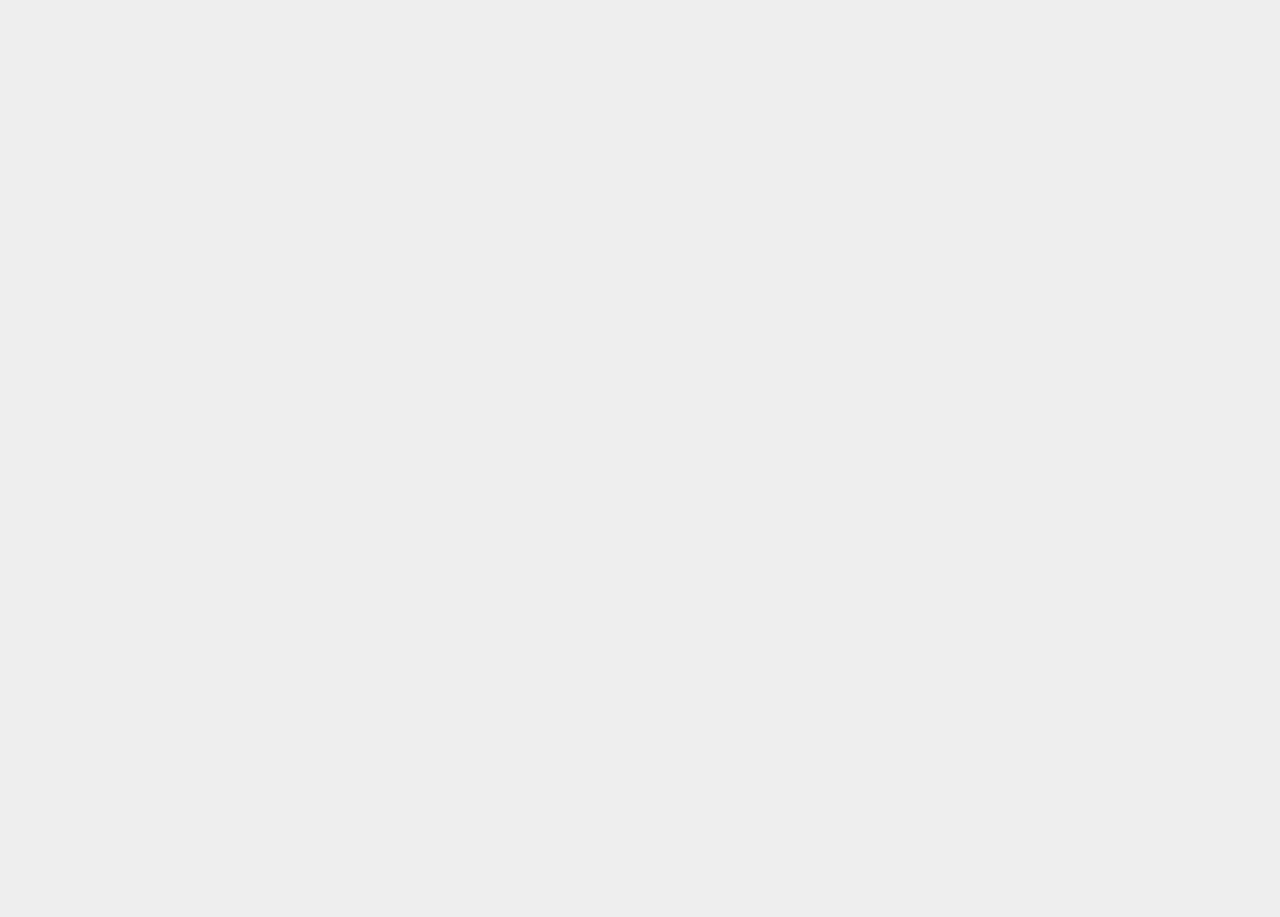
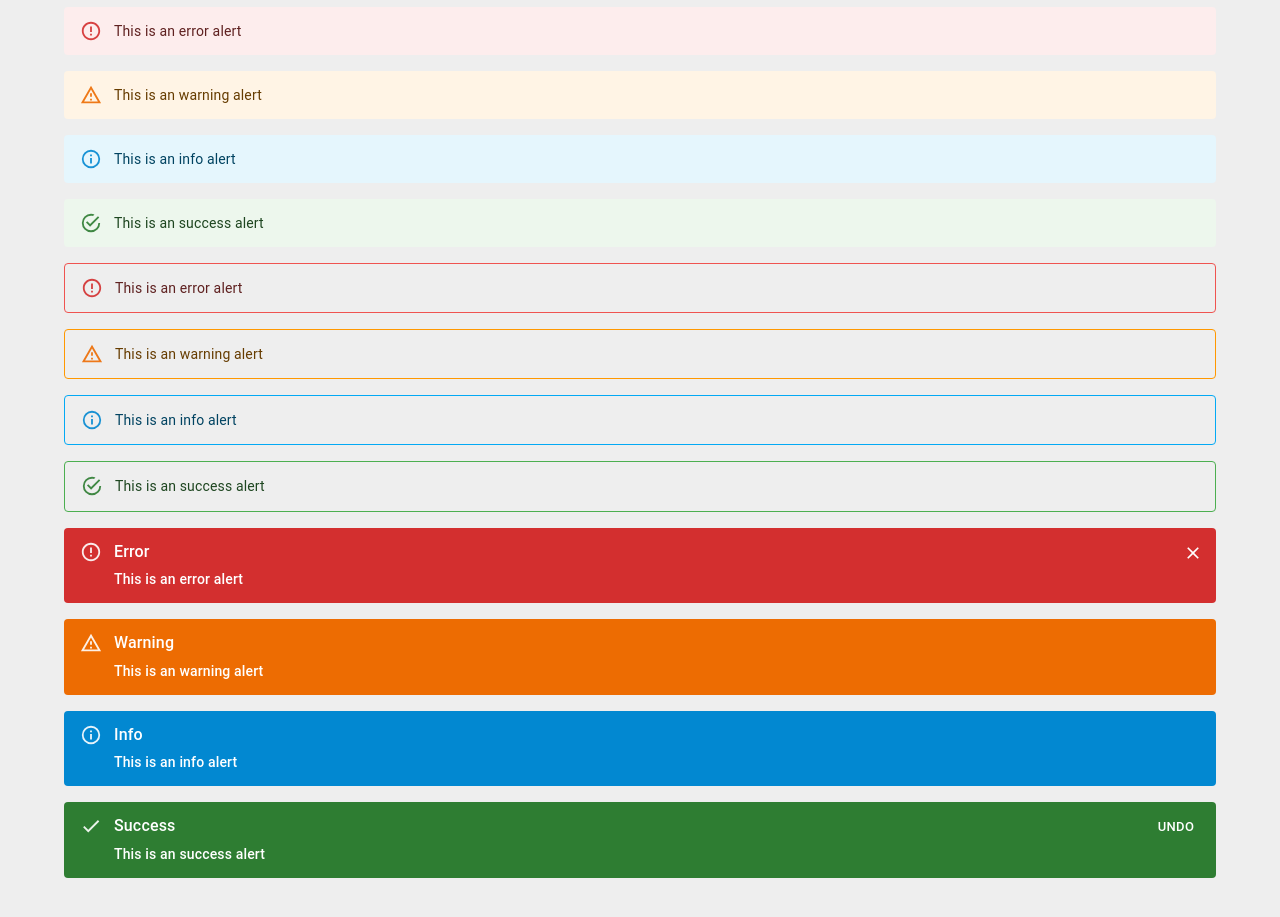
Before and after one commit to ralphsulit/material-ui-tutorial, a React (Create React App) app: page / in a window 1280 px wide. Shown: the part 6140-7057 px from the top of the page. Before the commit the page ends 6171 px from the top, so only its background shows below. Built offline with nearby package versions, Linux system fonts and the light colour scheme.

Commit message:
feat: added MuiAlert component (Alert Component)

```diff
--- a/src/App.tsx
+++ b/src/App.tsx
@@ -27,6 +27,7 @@
 import { MuiChip } from './components/MuiChip';
 import { MuiTooltip } from './components/MuiTooltip';
 import { MuiTable } from './components/MuiTable';
+import { MuiAlert } from './components/MuiAlert';
 
 function App() {
   return (
@@ -105,6 +106,9 @@
         {/* Table Component */}
         <MuiTable />
 
+        {/* Alert Component */}
+        <MuiAlert />
+
       </Stack>
     </div>
   );
--- /dev/null
+++ b/src/components/MuiAlert.tsx
@@ -0,0 +1,43 @@
+import { Stack, Alert, AlertTitle, Button } from '@mui/material';
+
+import CheckIcon from '@mui/icons-material/Check';
+
+export const MuiAlert = () => {
+  return (
+    <Stack spacing={2} my={5}>
+      <Alert severity='error'>This is an error alert</Alert>
+      <Alert severity='warning'>This is an warning alert</Alert>
+      <Alert severity='info'>This is an info alert</Alert>
+      <Alert severity='success'>This is an success alert</Alert>
+
+      <Alert variant='outlined' severity='error'>This is an error alert</Alert>
+      <Alert variant='outlined' severity='warning'>This is an warning alert</Alert>
+      <Alert variant='outlined' severity='info'>This is an info alert</Alert>
+      <Alert variant='outlined' severity='success'>This is an success alert</Alert>
+
+      <Alert variant='filled' severity='error' onClose={() => alert('Close alert')}>
+        <AlertTitle>Error</AlertTitle>
+        This is an error alert
+      </Alert>
+      <Alert variant='filled' severity='warning'>
+        <AlertTitle>Warning</AlertTitle>
+        This is an warning alert
+      </Alert>
+      <Alert variant='filled' severity='info'>
+        <AlertTitle>Info</AlertTitle>
+        This is an info alert
+      </Alert>
+      <Alert
+        variant='filled'
+        severity='success'
+        icon={<CheckIcon fontSize='inherit' />}
+        action={
+          <Button color='inherit' size='small'>Undo</Button>
+        }
+      >
+        <AlertTitle>Success</AlertTitle>
+        This is an success alert
+      </Alert>
+    </Stack>
+  )
+}
```
